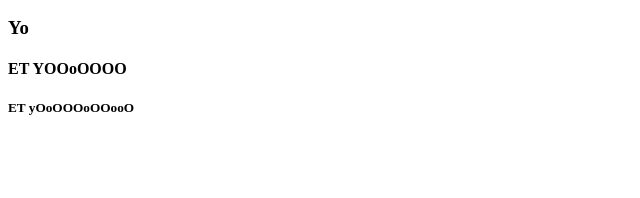
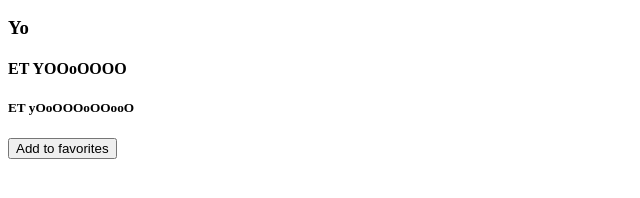
Before and after one commit to Stormone56/Test, a plain HTML site: page index.html in a window 1280 px wide. Shown: the part 356-554 px from the top of the page, without its empty margins (0-640 px from the left). Drawn offline with Linux system fonts and the light colour scheme.

Commit message:
Ajout d'un bouton

```diff
--- a/index.html
+++ b/index.html
@@ -13,5 +13,9 @@
     <h3>Yo</h3>
     <h4>ET YOOoOOOO</h4>
     <h5>ET yOoOOOoOOooO</h5>
+    <button class="favorite styled"
+        type="button">
+    Add to favorites
+    </button>
 </body>
 </html>
```
